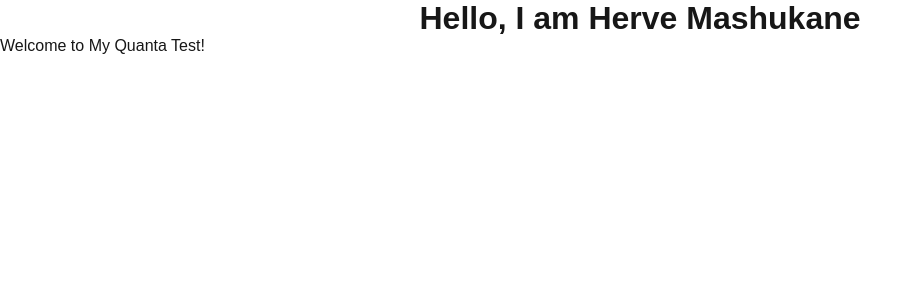
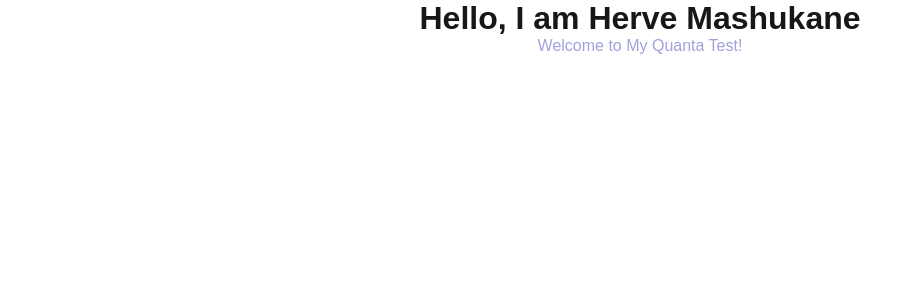
Before and after one commit to HerveMashukane/quanta-test, a Next.js app: page / in a window 1280 px wide. Shown: the top 300 px of the page, without its empty margins (0-923 px from the left). Built offline with nearby package versions, Linux system fonts and the light colour scheme.

Commit message:
update colors

```diff
--- a/src/app/page.module.css
+++ b/src/app/page.module.css
@@ -6,4 +6,6 @@
 }
 .paragraph {
   color: rgb(161, 161, 221);
+  text-align: center;
+  font-size: 1rem;
 }
--- a/src/app/page.tsx
+++ b/src/app/page.tsx
@@ -6,7 +6,7 @@
       <h1 className={styles.title}>
         Hello, I am Herve Mashukane
       </h1>
-      <p>Welcome to My Quanta Test!</p>
+      <p className={styles.paragraph}>Welcome to My Quanta Test!</p>
     </main>
   )
 }
```
